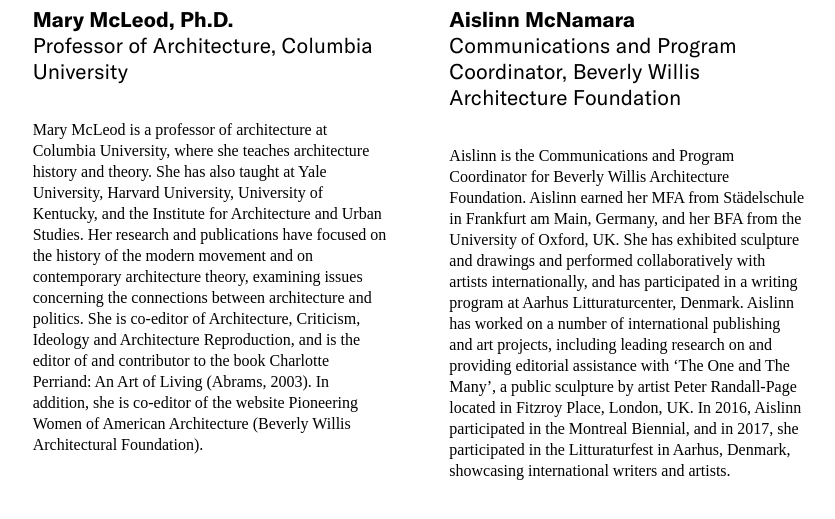
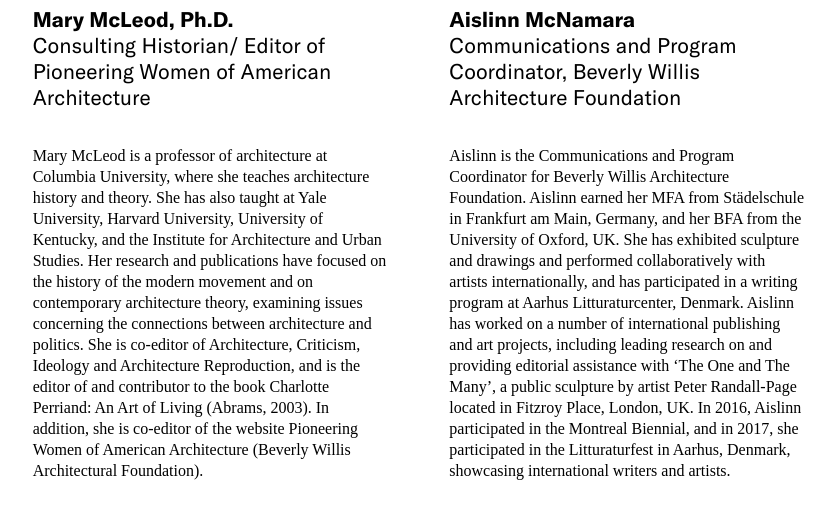
Before and after one commit to jengalas/bwaf-bbw, a Jekyll site: the page built from about/boardandstaff.md, in a window 1280 px wide and 900 px high, scrolled down 5740 px, cut to the strip 228-781 px from the top of the window. Shown: the top 519 px of the strip, without its empty margins (444-1279 px from the left). Built offline with Jekyll 4.4.1, drawn with Linux system fonts in a browser that asks for light colours; some web fonts are replaced.

Commit message:
Update from Forestry.io Aislinn McNamara updated about/boardandstaff.md

```diff
--- a/about/boardandstaff.md
+++ b/about/boardandstaff.md
@@ -171,7 +171,7 @@ page_blocks:
       He holds a Bachelor of Science degree in Electrical Engineering from Bucknell
       University, and is a licensed Professional Engineer and LEED Accredited Professional.  '
   - title: Mary McLeod, Ph.D.
-    title_role: Professor of Architecture, Columbia University
+    title_role: Consulting Historian/ Editor of Pioneering Women of American Architecture
     image: "/v1618331199/McLeod-headshot_prd2h9.jpg"
     description: 'Mary McLeod is a professor of architecture at Columbia University,
       where she teaches architecture history and theory. She has also taught at Yale
```
